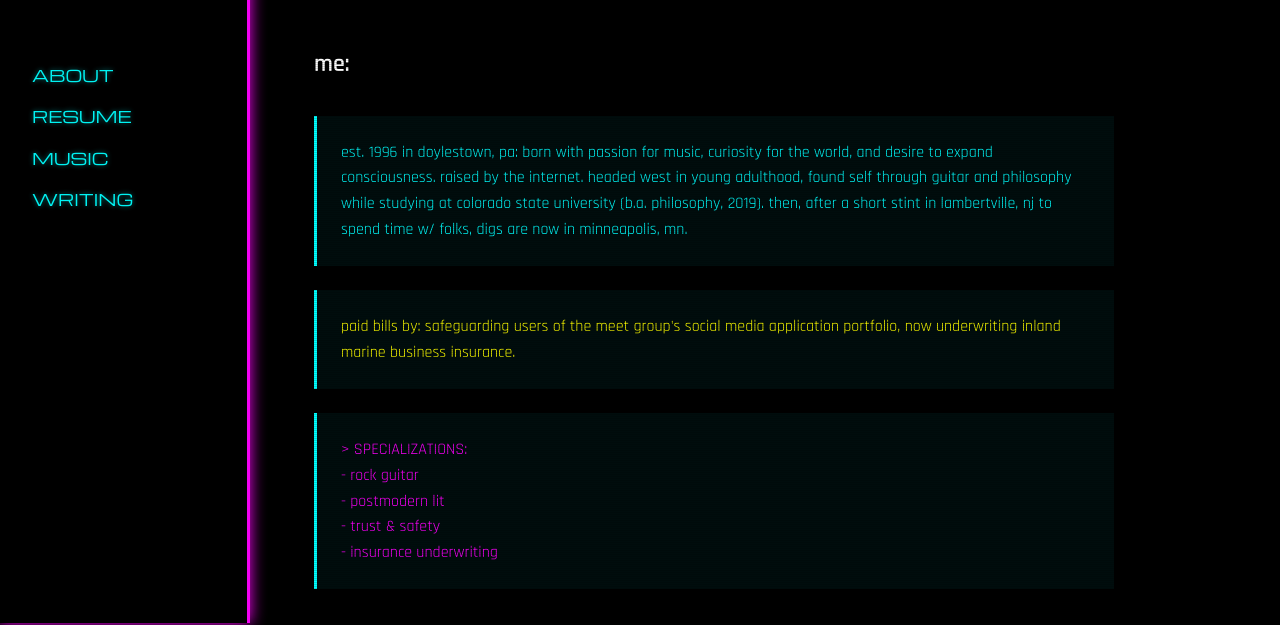
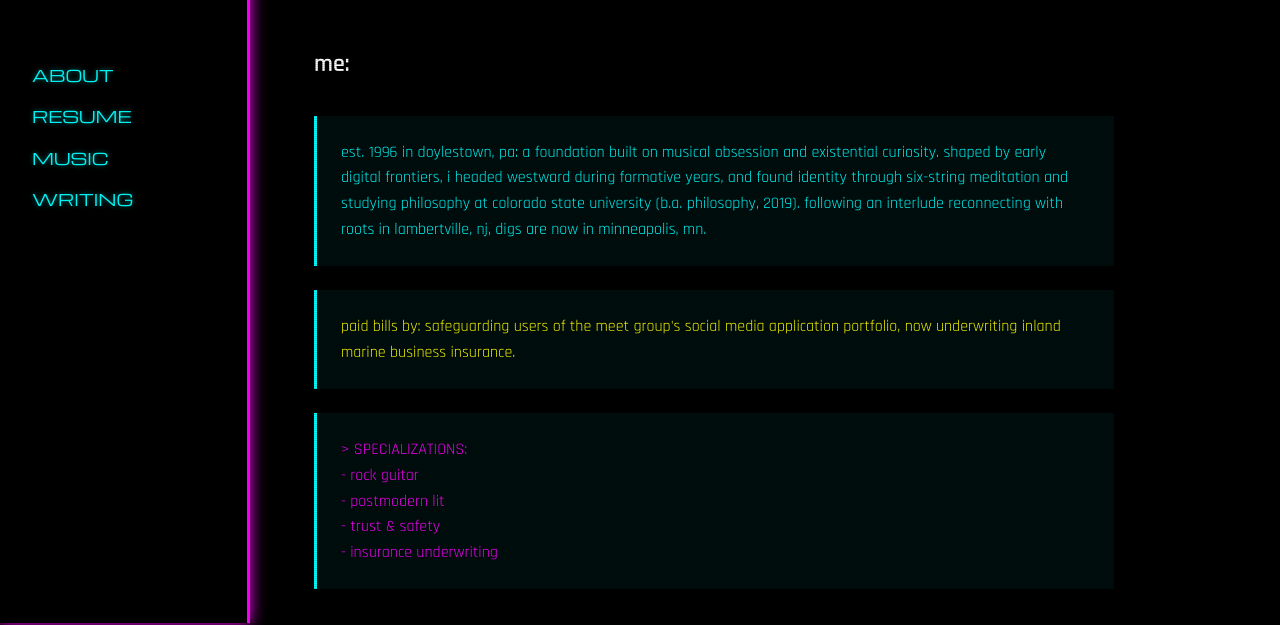
Before and after one commit to ngouldey/ngouldey.github.io, a plain HTML site: page index.html in a window 1280 px wide. Shown: the part 177-802 px from the top of the page. Drawn offline with nearby package versions, Linux system fonts and the light colour scheme.

Commit message:
bio changes

```diff
--- a/index.html
+++ b/index.html
@@ -28,8 +28,9 @@
         <section id="bio">
             <h2 class="section-heading">me:</h2>
             <div class="about-content">
-                <p class="neon-blue">est. 1996 in doylestown, pa: born with passion for music, curiosity for the world, and desire to expand consciousness. raised by the internet. headed west in young adulthood, found self through guitar and philosophy while
-                studying at colorado state university (b.a. philosophy, 2019). then, after a short stint in lambertville, nj to spend time w/ folks, digs are now in minneapolis, mn.</p>
+                <p class="neon-blue">est. 1996 in doylestown, pa: a foundation built on musical obsession and existential curiosity.
+                  shaped by early digital frontiers, i headed westward during formative years, and found identity through six-string meditation and studying philosophy at colorado state university (b.a. philosophy, 2019). following an interlude reconnecting with roots in lambertville, nj,
+                  digs are now in minneapolis, mn.</p>
 
                 <p class="neon-yellow">paid bills by: safeguarding users of the meet group's social media application portfolio, now underwriting inland marine business insurance.</p>
 
```
